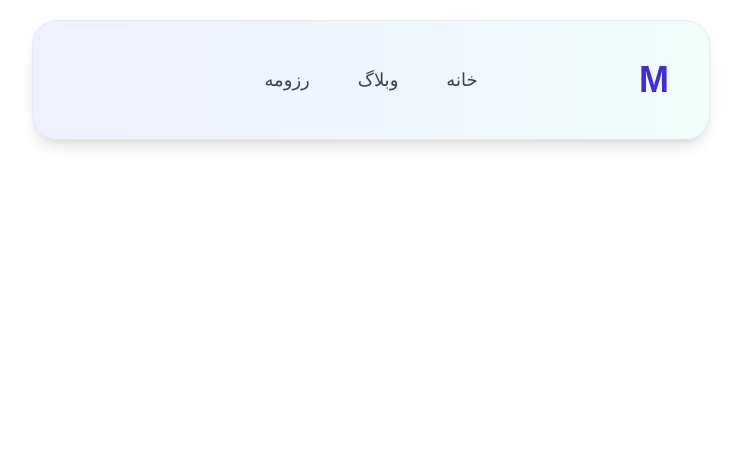
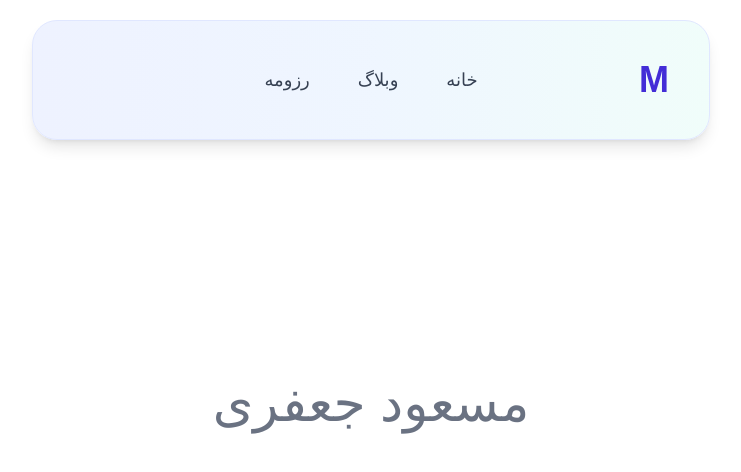
Before and after one commit to Masoud2025/portfolio, a Next.js app: page / in a window 1280 px wide. Shown: the top 472 px of the page, without its empty margins (269-1010 px from the left). Built offline with nearby package versions, Linux system fonts and the light colour scheme.

Commit message:
feat(ui): Add hero section

```diff
--- a/src/app/page.tsx
+++ b/src/app/page.tsx
@@ -1,9 +1,11 @@
 import Navbar from "@/components/layout/head/Navbar";
+import Hero from "@/components/ui/Hero";
 
 export default function Home() {
   return (
     <div>
       <Navbar />
+      <Hero/>
     </div>
   );
 }
--- /dev/null
+++ b/src/components/ui/Hero.tsx
@@ -0,0 +1,11 @@
+"use client";
+
+import { JSX } from "react";
+
+export default function Hero(): JSX.Element {
+  return (
+    <section className="flex justify-center items-center mt-56">
+      <h1 className="text-[52px] text-gray-500">مسعود جعفری</h1>
+    </section>
+  );
+}
```
